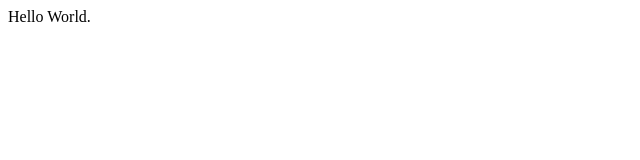
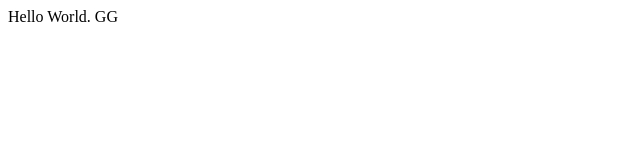
Before and after one commit to siriwatknp/universal-react-app, a React app: page / in a window 1280 px wide. Shown: the top 160 px of the page, without its empty margins (0-640 px from the left). Built offline with nearby package versions, Linux system fonts and the light colour scheme; the HTML template or start-up script is replaced by a standard one.

Commit message:
Add .babelrc and test hot-reload

```diff
--- a/src/front/Front.js
+++ b/src/front/Front.js
@@ -4,7 +4,7 @@ import React, {
 
 const Front = () => {
   return (
-    <div>Hello World. </div>
+    <div>Hello World. GG </div>
   );
 };
 
```
Also changed, not shown: .babelrc (added).
